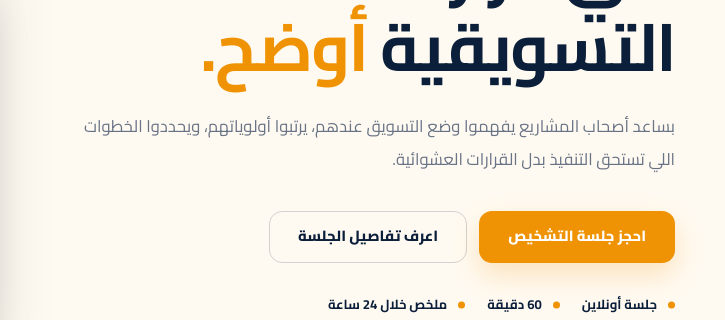
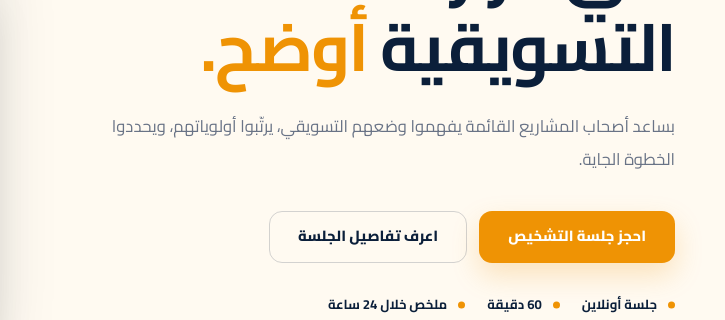
Before and after one commit to elrewinynow/portfolio, a plain HTML site: page index.html in a window 1280 px wide. Shown: the part 315-635 px from the top of the page, 555-1280 px from the left. Drawn offline with Linux system fonts and the light colour scheme.

Commit message:
Update homepage hero description

```diff
--- a/index.html
+++ b/index.html
@@ -89,9 +89,7 @@
           </h1>
 
           <p class="hero-text">
-            بساعد أصحاب المشاريع يفهموا وضع التسويق عندهم،
-            يرتبوا أولوياتهم، ويحددوا الخطوات اللي تستحق
-            التنفيذ بدل القرارات العشوائية.
+            بساعد أصحاب المشاريع القائمة يفهموا وضعهم التسويقي، يرتّبوا أولوياتهم، ويحددوا الخطوة الجاية.
           </p>
 
           <div class="hero-actions">
```
